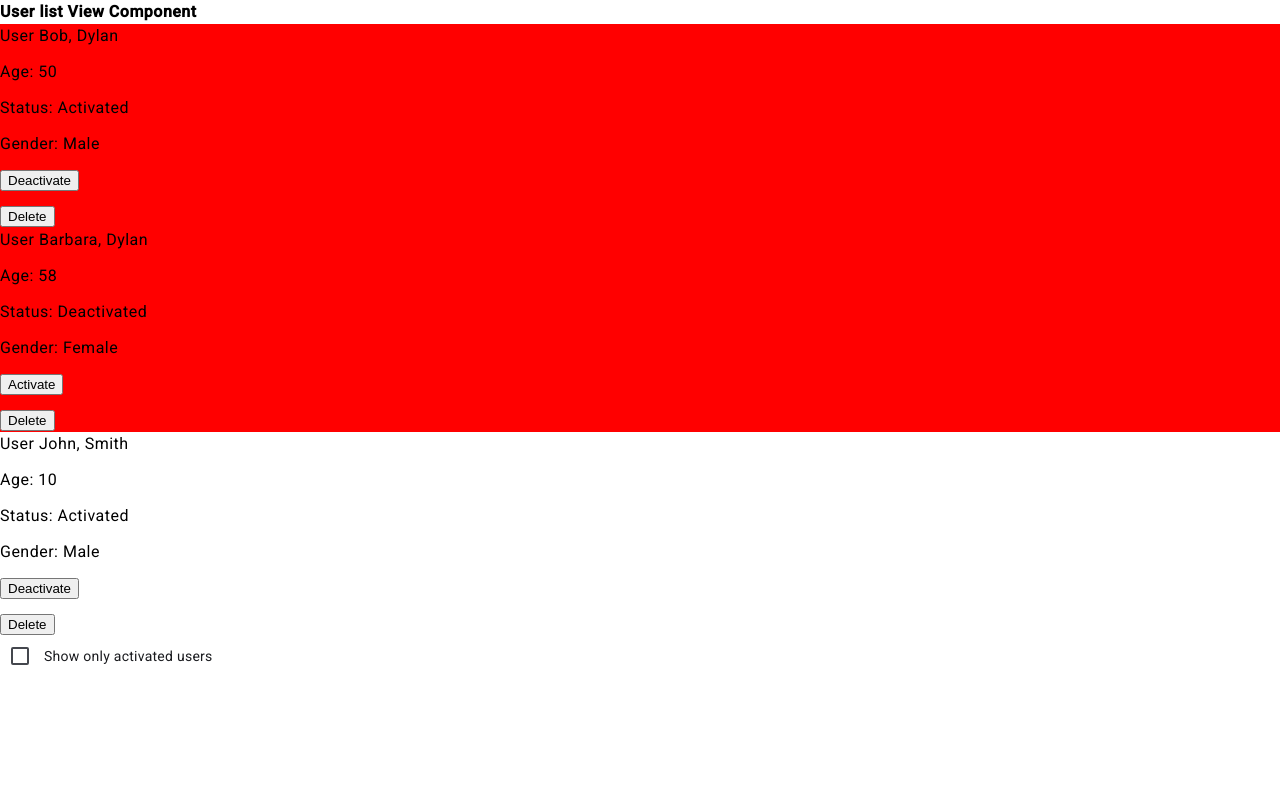
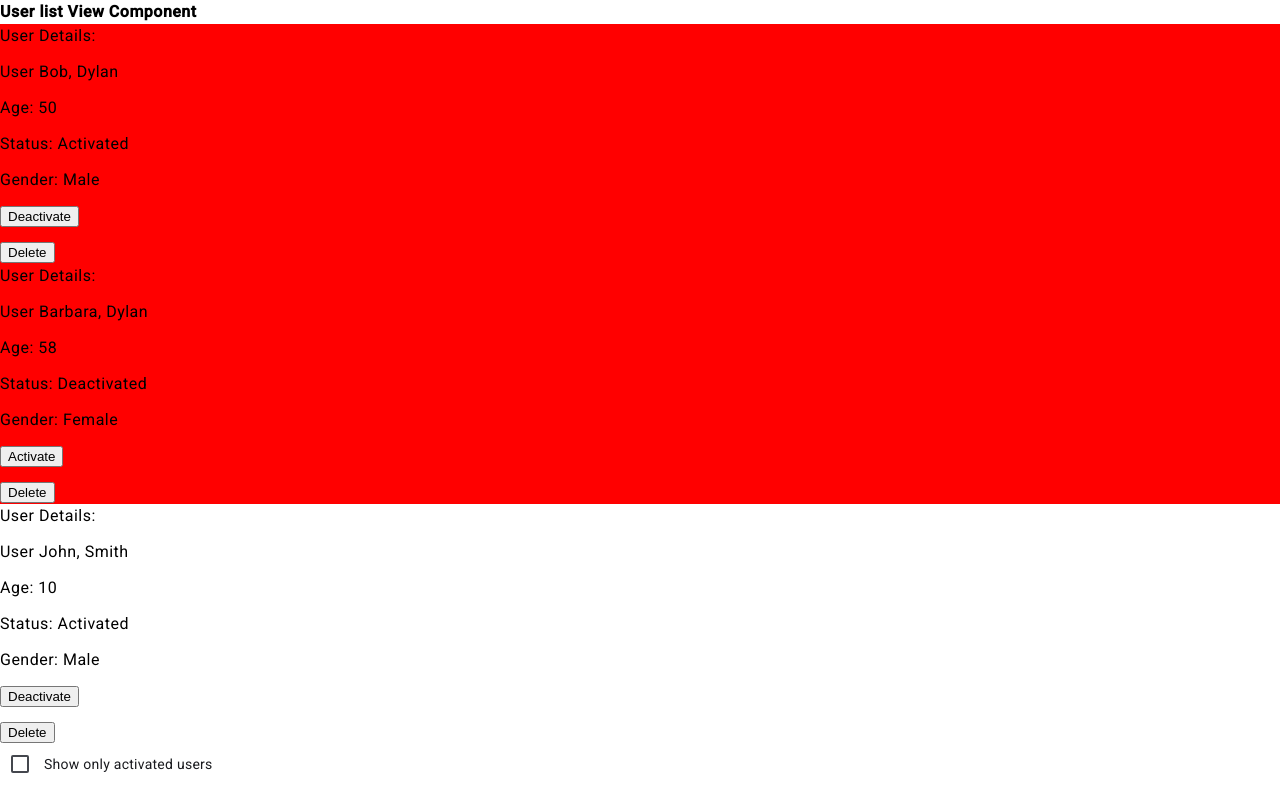
Before and after one commit to kazharski85/training, an Angular app: page / in a window 1280 px wide. Built offline with nearby package versions, Linux system fonts and the light colour scheme.

Commit message:
Add ng-content.

```diff
--- a/src/app/components/user-card/user-card.component.html
+++ b/src/app/components/user-card/user-card.component.html
@@ -1,3 +1,7 @@
+<span #ref><ng-content></ng-content></span>
+<span *ngIf="!ref.innerHTML.trim()">
+    <b>User</b>
+</span>
 <p>User {{user.firstName}}, {{user.lastName}}</p>
 <p>Age: {{user.age}}</p>
 <p>Status: {{user.activated ? "Activated":"Deactivated"}}</p>
--- a/src/app/components/user-list-main/user-list-main.component.html
+++ b/src/app/components/user-list-main/user-list-main.component.html
@@ -2,7 +2,11 @@
 <ng-container *ngFor="let user of users">
     <div [appHighlight]=user.age *ngIf="!act_only.checked || user.activated">
         <app-user-card-component [user]="user" (statusChangedChild)="onStatusChanged($event)"
-            (deleteButtonClickChild)="onDeleteButtonClick($event)"></app-user-card-component>
+            (deleteButtonClickChild)="onDeleteButtonClick($event)">
+            <div>
+                <p>User Details:</p>
+            </div>
+        </app-user-card-component>
     </div>
 </ng-container>
 <mat-checkbox #act_only>Show only activated users</mat-checkbox>
```
